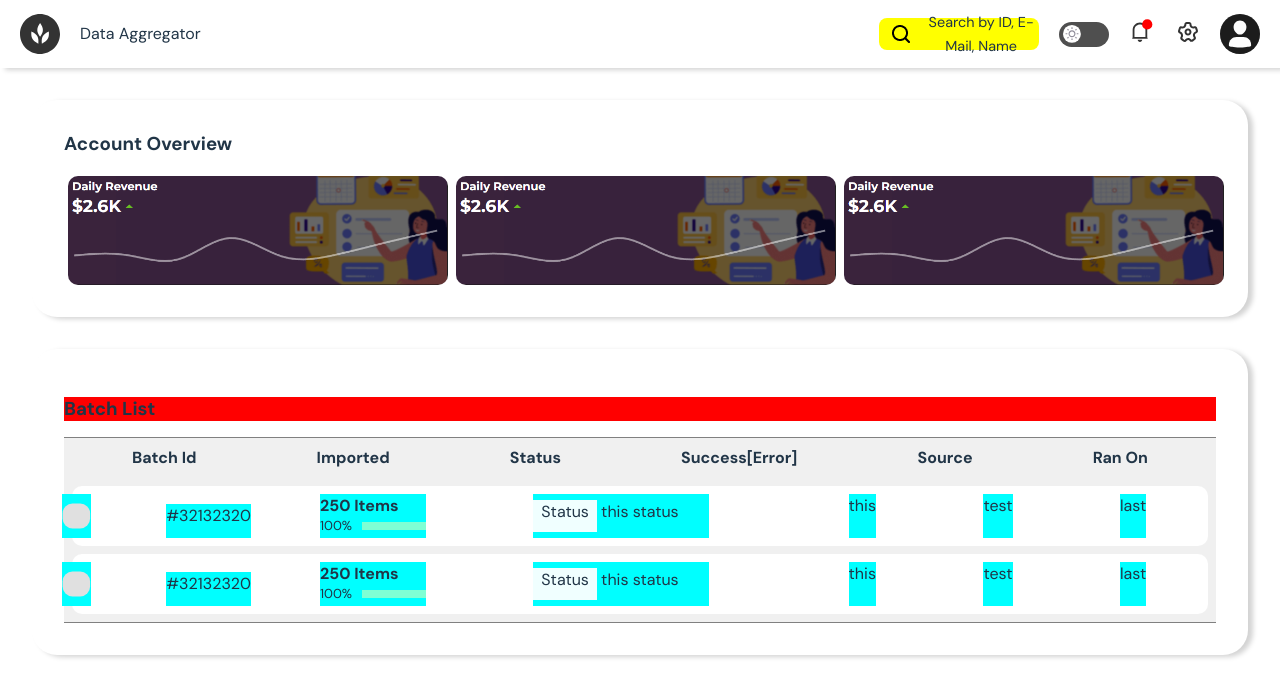
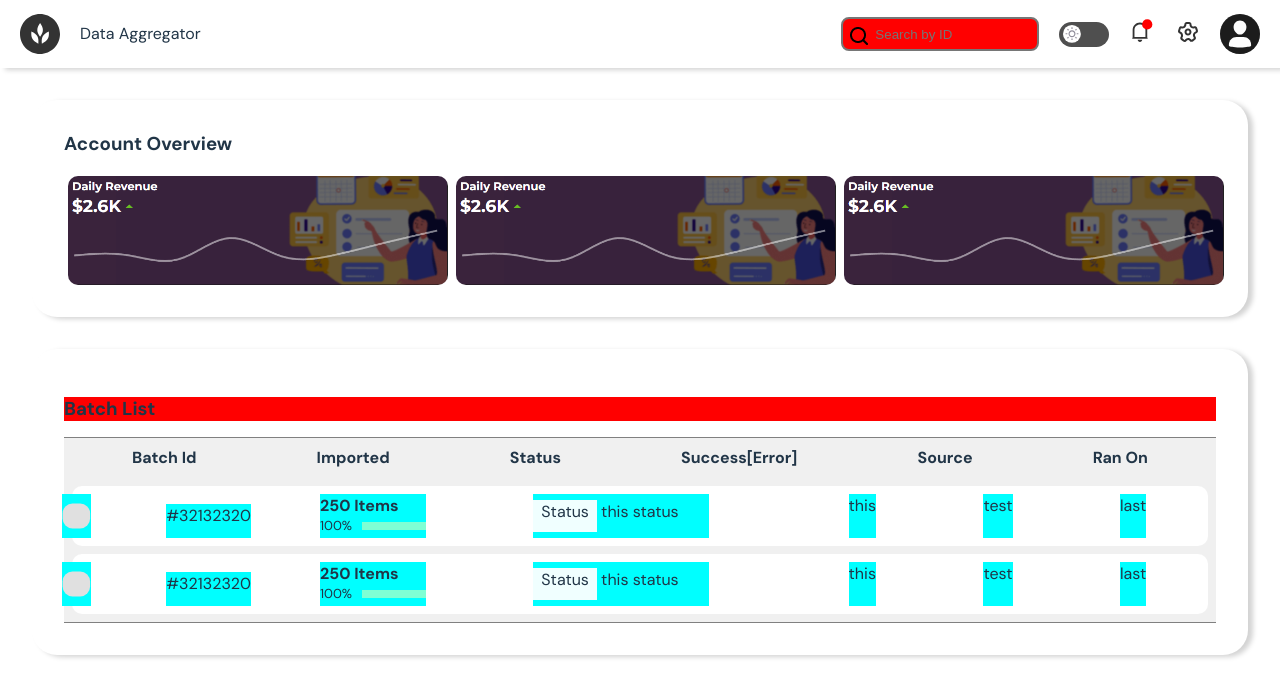
Before and after one commit to Lrivaslo5/Data_aggregator, a React (Vite) app in the folder Data_aggregator/: page / in a window 1280 px wide. Shown: the top 696 px of the page. Built offline with nearby package versions, Linux system fonts and the light colour scheme.

Commit message:
Add interactivity to searchbar

```diff
--- a/Data_aggregator/src/components/Navbar.css
+++ b/Data_aggregator/src/components/Navbar.css
@@ -29,12 +29,20 @@
 
 .bar__searchbar {
     width: 10rem;
-    height: 2rem;
-    background-color: yellow;
+    height: 1.75rem;
+    padding-left: 2rem;
+
+    background: url(/src/assets/search.png) no-repeat scroll 0.438rem 0.48rem;
+    background-color: red;
+
+    outline:#bbb;
+    border-style: solid;
     border-radius: 0.5rem;
+
     display: flex;
     flex-direction: row;
     align-items: center;
+
 }
 
 .bar__searchbar *{
--- a/Data_aggregator/src/components/Search.jsx
+++ b/Data_aggregator/src/components/Search.jsx
@@ -1,12 +1,41 @@
 import './Navbar.css'
+import { useState, useEffect } from 'react'
+
 
 
 function Search() {
+  const [Text, setText] = useState('')
+
+
+  function testFunc(){
+    //implment search functionality using Text state
+    setText('')
+    console.log('worked')
+  }
+
+// this snippet allows us to submit search query using enter button
+  useEffect(() => {
+    const listener = event => {
+      if (event.code === "Enter" || event.code === "NumpadEnter") {
+        event.preventDefault();
+        testFunc(); // this funciton is called after pressing enter
+      }
+    };
+    document.addEventListener("keydown", listener);
+    return () => {
+      document.removeEventListener("keydown", listener);
+    };
+  }, []);
+
     return (
-      <div className="bar__searchbar">
-        <img src="/src/assets/search.png"/>
-        <p>Search by ID, E-Mail, Name</p>
-      </div>
+        <input
+          className='bar__searchbar'
+          type={'text'}
+          value={Text}
+          placeholder={'Search by ID'}
+          onChange={event => {setText(event.target.value)}}>
+        </input>
+
     )
 }
 
```
